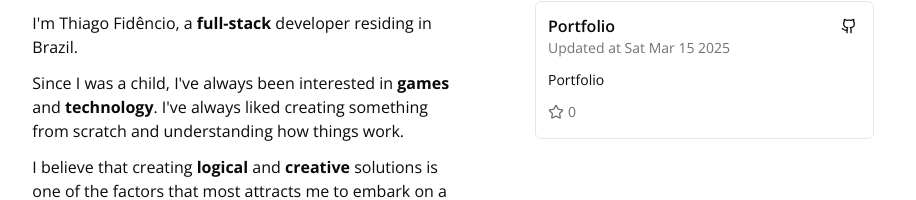
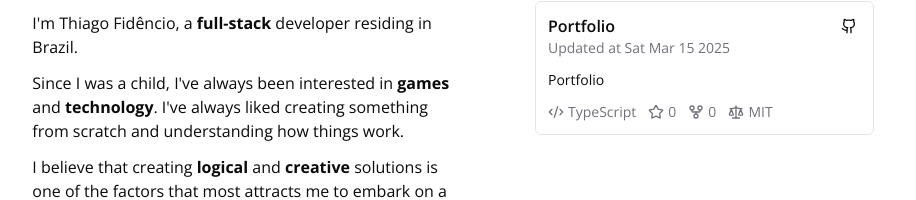
Before and after one commit to ythiago03/portfolio, a Next.js app: page / in a window 1280 px wide. Shown: the part 1015-1215 px from the top of the page, without its empty margins (181-1097 px from the left). Built offline with nearby package versions, Linux system fonts and the light colour scheme; no server answers.

Commit message:
:sparkles: feat (GithubCard.tsx): add more items in github card

```diff
--- a/src/components/template/GithubCard.tsx
+++ b/src/components/template/GithubCard.tsx
@@ -1,6 +1,6 @@
 import Link from "next/link";
 
-import { Github, Star } from "lucide-react";
+import { AppWindow, CodeXml, GitFork, Github, Scale, Star } from "lucide-react";
 import type RepoInfo from "@/types/RepoInfo";
 
 const GithubCard = ({ repo }: { repo: RepoInfo }) => {
@@ -10,18 +10,45 @@ const GithubCard = ({ repo }: { repo: RepoInfo }) => {
 				<h4 className="font-semibold">{repo.name}</h4>
 				<p className="text-sm text-zinc-500">Updated at {repo.updatedAt}</p>
 				<p className="mt-3 line-clamp-2 text-sm">{repo.description}</p>
-				<p className="inline-flex items-center mt-3 gap-1 text-sm text-zinc-500 hover:text-blue-400">
+
+				<ul className="mt-3 flex gap-3 flex-wrap">
+					{repo.language !== "" && (
+						<li className="inline-flex items-center  gap-1 text-sm text-zinc-500 hover:text-blue-400">
+							<CodeXml className="size-4" /> {repo.language}
+						</li>
+					)}
+					<li className="inline-flex items-center gap-1 text-sm text-zinc-500 hover:text-blue-400">
 						<Star className="size-4" /> {repo.starts}
-				</p>
+					</li>
+					<li className="inline-flex items-center gap-1 text-sm text-zinc-500 hover:text-blue-400">
+						<GitFork className="size-4" /> {repo.forks}
+					</li>
+					{repo.license !== "" && (
+						<li className="inline-flex items-center gap-1 text-sm text-zinc-500 hover:text-blue-400">
+							<Scale className="size-4" /> {repo.license}
+						</li>
+					)}
+				</ul>
 			</div>
+			<div className="ml-auto flex gap-3">
+				{repo.projectUrl !== "" && (
 					<Link
-				className="size-6 ml-auto p-1 rounded-sm hover:bg-zinc-500/20"
+						className="size-6  p-1 rounded-sm hover:bg-zinc-500/20"
+						href={repo.projectUrl}
+						target="_blank"
+					>
+						<AppWindow className="size-4" />
+					</Link>
+				)}
+				<Link
+					className="size-6  p-1 rounded-sm hover:bg-zinc-500/20"
 					href={repo.link}
 					target="_blank"
 				>
 					<Github className="size-4" />
 				</Link>
 			</div>
+		</div>
 	);
 };
 
```
Lines whose indentation alone changed are shown as unchanged.
